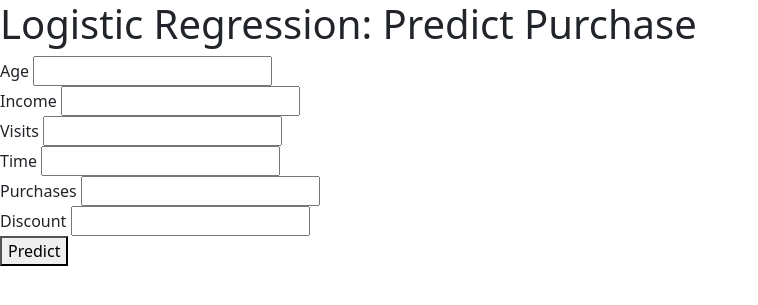
After one commit to angievelasquez-20/machinepython, a Flask app: page /logisticRegression/ in a window 1280 px wide. The commit adds this page. Shown: the top 305 px of the page, without its empty margins (0-758 px from the left). Run offline with Flask 3, Linux system fonts and the light colour scheme.

Commit message:
logistic route configurationRegression

```diff
--- a/app.py
+++ b/app.py
@@ -1,8 +1,12 @@
 from flask import Flask , render_template, request
-from sklearn.linear_model import LogisticRegression
 import LinearRegression
 
 app = Flask(__name__)
+
+# Función de predicción sencilla (reemplaza esto por un modelo real si lo tienes)
+def predict_purchase(age, income, visits, time, purchases, discount):
+    score = age * 0.05 + income * 0.01 + visits * 0.2 + time * 0.1 + purchases * 0.4 - discount * 0.3
+    return 1 if score >= 10 else 0
 
 @app.route('/')
 def home():
@@ -33,7 +37,7 @@ def predictPurchase():
         purchases = float(request.form['purchases'])
         discount = float(request.form['discount'])
 
-        prediction = LogisticRegression.predict_purchase(age, income, visits, time, purchases, discount)
+        prediction = predict_purchase(age, income, visits, time, purchases, discount)
 
         if prediction == 1:
             calculateResult = "Will Purchase"
--- /dev/null
+++ b/templates/LogisticRegression.html
@@ -0,0 +1,31 @@
+<!DOCTYPE html>
+<html lang="en">
+<head>
+    <meta charset="UTF-8">
+    <meta name="viewport" content="width=device-width, initial-scale=1.0">
+    <title>Logistic Regression to Predict Purchase</title>
+    <link href="https://cdn.jsdelivr.net/npm/bootstrap@5.3.0/dist/css/bootstrap.min.css" rel="stylesheet">
+
+</head>
+<body>
+    <h1>Logistic Regression: Predict Purchase</h1>
+    <form method="post">
+        <label for="age">Age</label>
+        <input type="number" name="age" required><br>
+        <label for="income">Income</label>
+        <input type="number" name="income" required><br>
+        <label for="visits">Visits</label>
+        <input type="number" name="visits" required><br>
+        <label for="time">Time</label>
+        <input type="number" name="time" required><br>
+        <label for="purchases">Purchases</label>
+        <input type="number" name="purchases" required><br>
+        <label for="discount">Discount</label>
+        <input type="number" name="discount" required><br>
+        <button type="submit">Predict</button>
+    </form>
+    {% if result is not none %}
+    <h2>Prediction: {{ result }}</h2>
+    {% endif %}
+</body>
+</html>
```
Also changed, not shown: templates/LinearRegressionGrades.html (+5 -3 lines).
